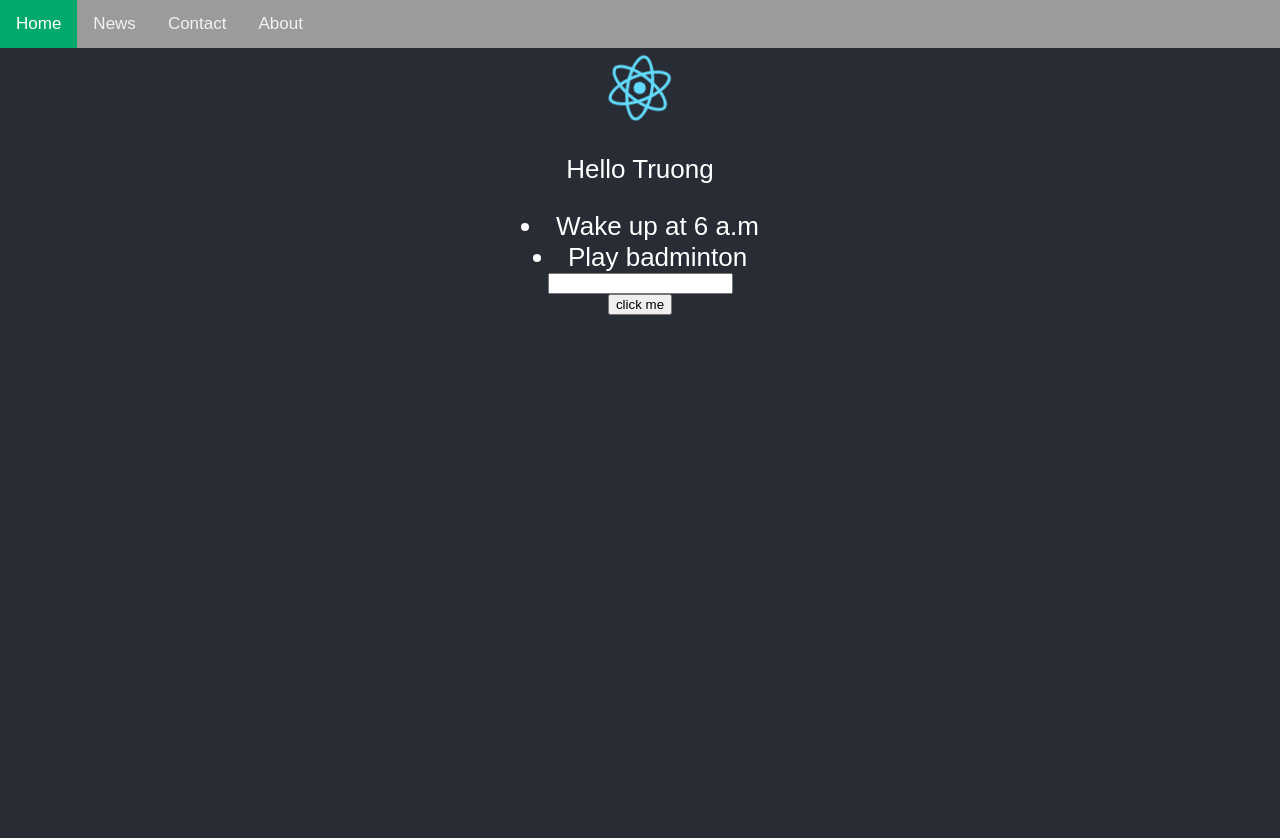
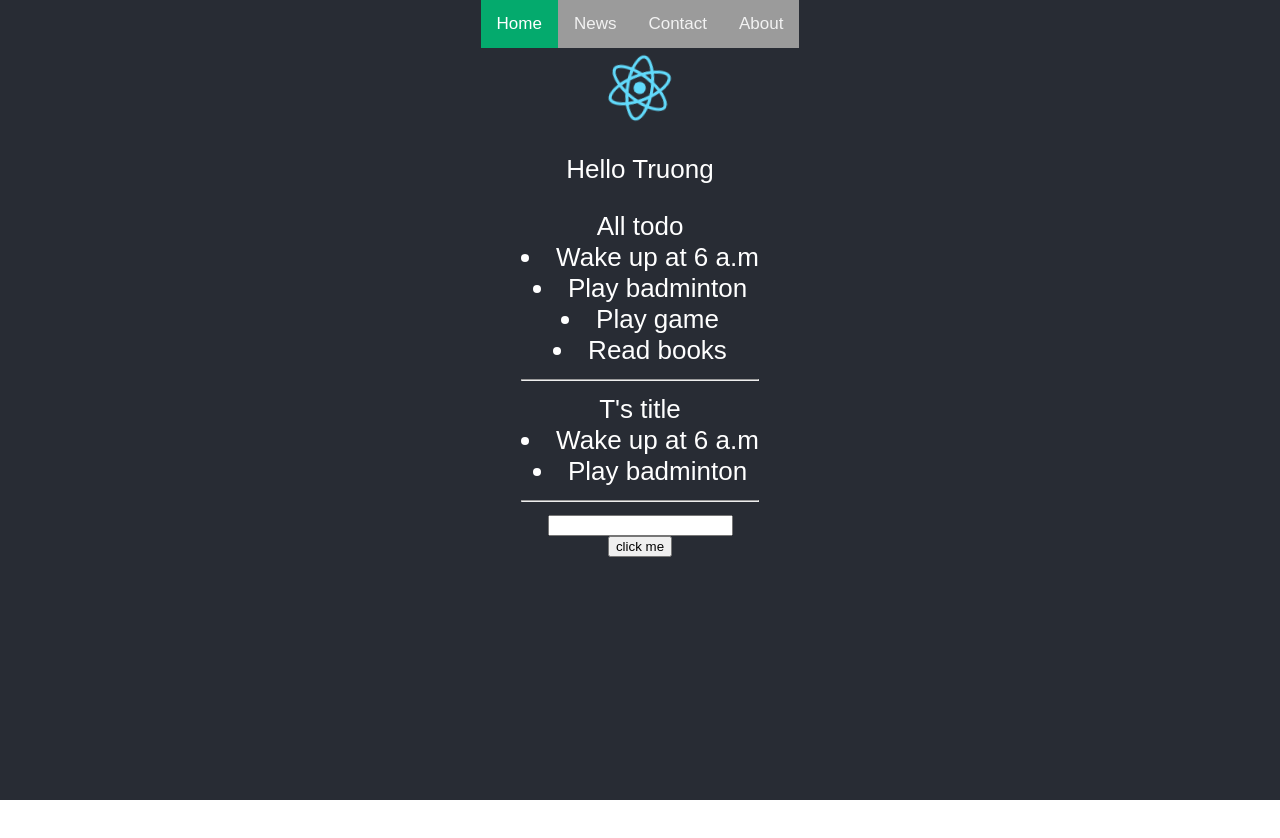
Before and after one commit to botmi25102002/reactJsHook, a React (Create React App) app: page / in a window 1280 px wide. Shown: the top 838 px of the page. After the commit the page ends 800 px from the top, so only its background shows below. Built offline with nearby package versions, Linux system fonts and the light colour scheme.

Commit message:
reusing components

```diff
--- a/src/App.js
+++ b/src/App.js
@@ -8,8 +8,10 @@ const App = () => {
   let [name, setName] = useState("Truong");
   const [address, setAddress] = useState("");
   const [todos, setTodos] = useState([
-    { id: "todo1", title: "Wake up at 6 a.m" },
-    { id: "todo2", title: "Play badminton" },
+    { id: "todo1", title: "Wake up at 6 a.m", type: "T" },
+    { id: "todo2", title: "Play badminton", type: "T" },
+    { id: "todo3", title: "Play game", type: "R" },
+    { id: "todo4", title: "Read books", type: "R" },
   ]);
 
   const handleOnchangeInput = (event) => {
@@ -32,12 +34,18 @@ const App = () => {
   // =>> map(giống với for-each): trả ra 1 array mới mà ko ảnh hưởng tới dữ liệu cũ.
   return (
     <>
+
       <div className="App">
-        <Nav />
+
         <header className="App-header">
+          <Nav />
           <img src={logo} className="App-logo" alt="logo" />
           <p>Hello {name}</p>
-          <Todo todos={todos} />
+          <Todo todos={todos} title={"All todo"} />
+
+          {/* hàm filter trả về 1 array sau khi đã kiểm tra điều kiện */}
+
+          <Todo todos={todos.filter(item => item.type === "T")} title={`T's title`} />
           <input
             type="text"
             value={address}
--- a/src/views/Todo.js
+++ b/src/views/Todo.js
@@ -6,6 +6,7 @@ const Todo = (props) => {
     const todos = props.todos;
     return (
         <div className="todos-container">
+            <div className="title">{props.title}</div>
             {todos.map((todo) => {
                 return (
                     <li className="todo-child" key={todo.id}>
@@ -13,6 +14,7 @@ const Todo = (props) => {
                     </li>
                 );
             })}
+            <hr />
         </div>
     )
 }
```
